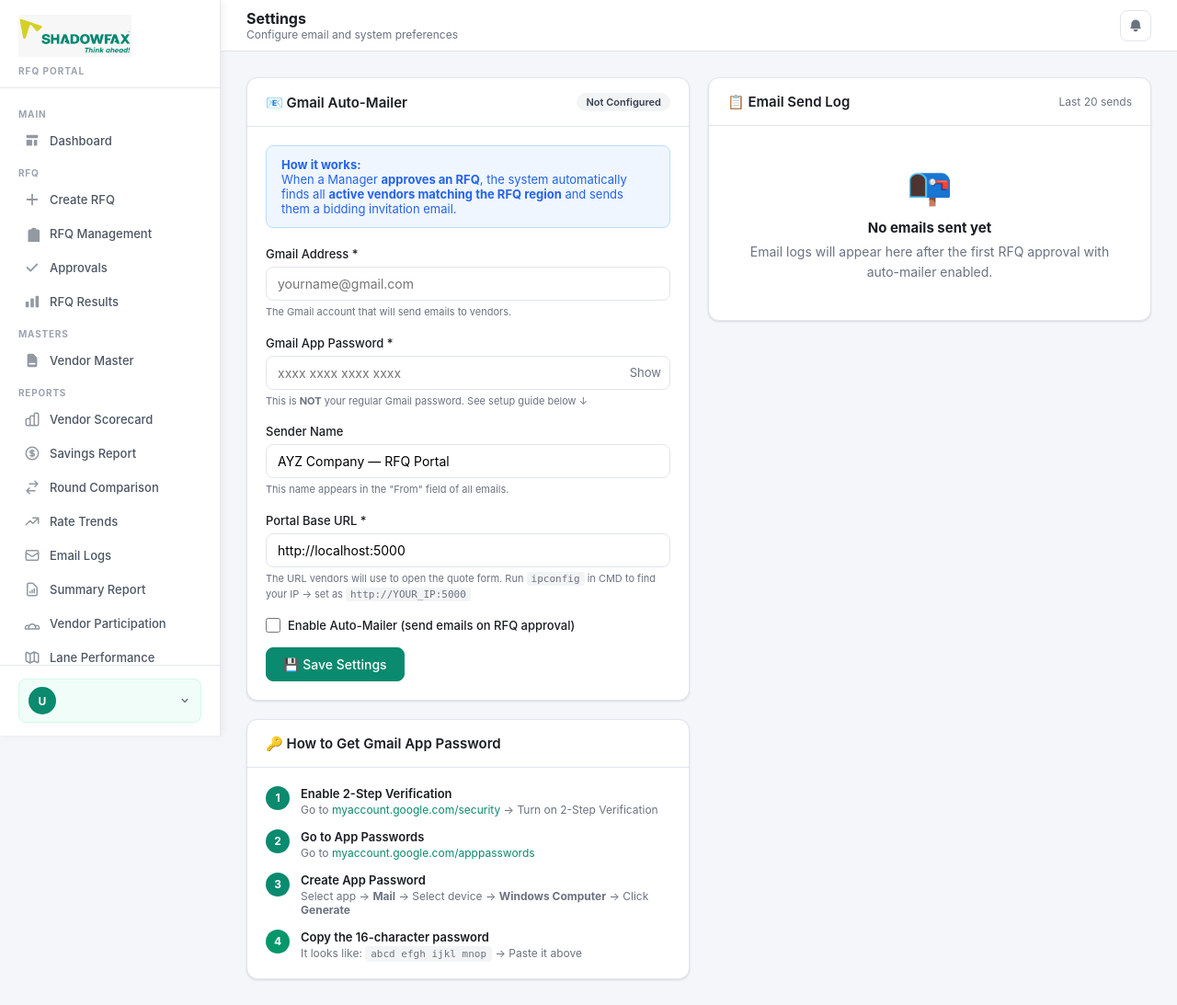
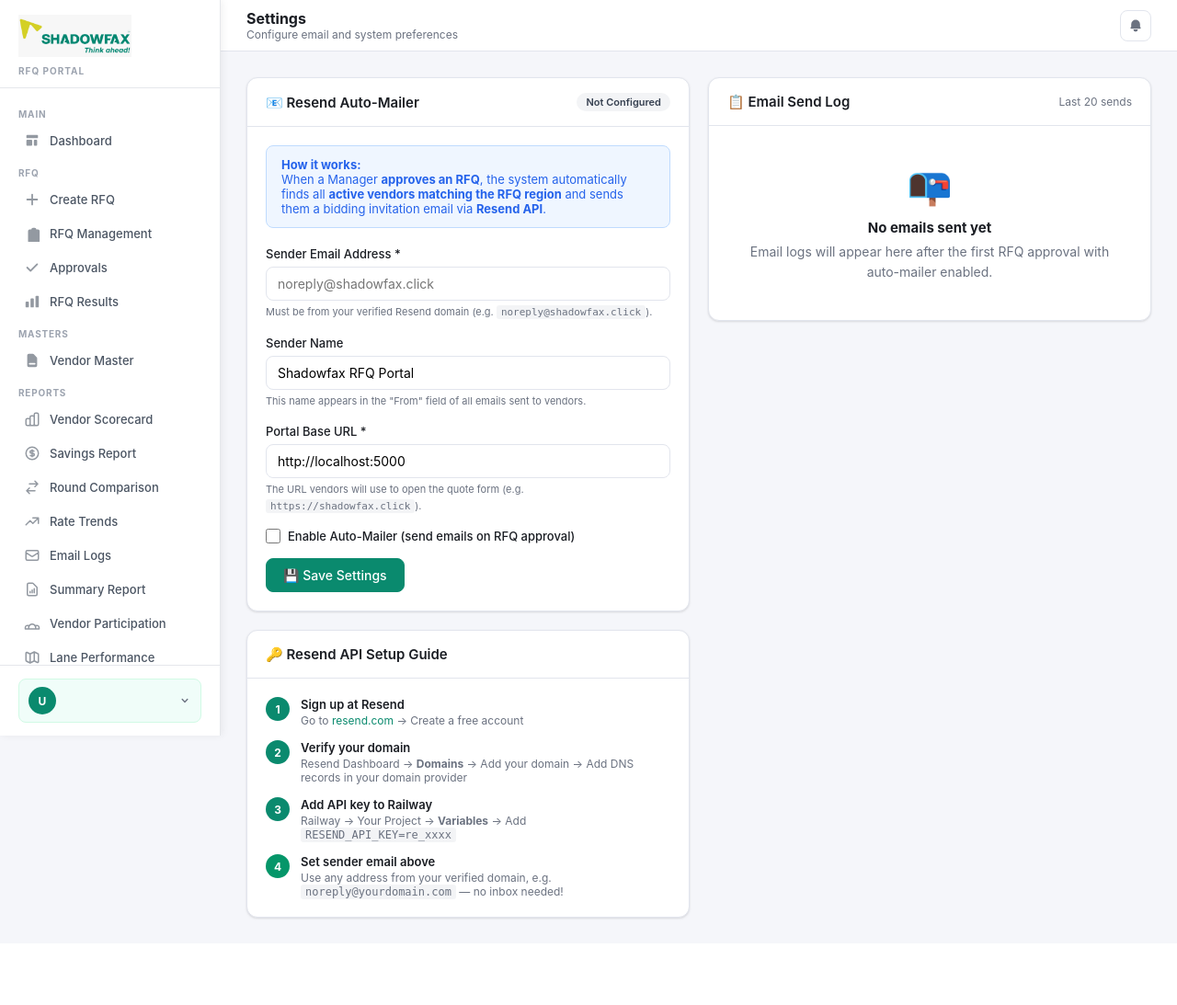
Before and after one commit to aman-negi-analyst/rfq-portal, a Flask app: template templates/settings.html in a window 1280 px wide. Shown: the whole page at 92% size. After the commit the page ends 1000 px from the top, so only its background shows below. Run offline with Flask 3, Linux system fonts and the light colour scheme; the template is opened without the code that fills it, so the values that code supplies are empty; some libraries are stand-ins or nearby versions.

Commit message:
Update settings page for Resend API

```diff
--- a/templates/settings.html
+++ b/templates/settings.html
@@ -10,7 +10,7 @@
   <div>
     <div class="card" style="margin-bottom:20px">
       <div class="card-header">
-        <h3>📧 Gmail Auto-Mailer</h3>
+        <h3>📧 Resend Auto-Mailer</h3>
         {% if cfg.is_active and cfg.gmail_address %}
         <span class="badge badge-approved" style="font-size:11px">
           <span class="pulse-dot"></span> Active
@@ -24,44 +24,30 @@
         <div class="info-box" style="margin-bottom:20px">
           <strong>How it works:</strong><br>
           When a Manager <strong>approves an RFQ</strong>, the system automatically finds all
-          <strong>active vendors matching the RFQ region</strong> and sends them a bidding invitation email.
+          <strong>active vendors matching the RFQ region</strong> and sends them a bidding invitation email via <strong>Resend API</strong>.
         </div>
 
         <form method="POST" action="{{ url_for('admin.settings') }}" id="settings-form">
-      <input type="hidden" name="csrf_token" value="{{ csrf_token() }}">
+          <input type="hidden" name="csrf_token" value="{{ csrf_token() }}">
           <input type="hidden" name="action" id="form-action" value="save">
 
           <div class="form-group">
-            <label>Gmail Address *</label>
+            <label>Sender Email Address *</label>
             <input type="email" name="gmail_address" id="gmail-addr"
                    value="{{ cfg.gmail_address or '' }}"
-                   placeholder="yourname@gmail.com" required/>
+                   placeholder="noreply@shadowfax.click" required/>
             <p style="font-size:11px;margin-top:4px;color:var(--text-2)">
-              The Gmail account that will send emails to vendors.
-            </p>
-          </div>
-
-          <div class="form-group">
-            <label>Gmail App Password *</label>
-            <div style="position:relative">
-              <input type="password" name="gmail_password" id="gmail-pw"
-                     value="{{ cfg.gmail_password or '' }}"
-                     placeholder="xxxx xxxx xxxx xxxx"/>
-              <button type="button" onclick="togglePw()" style="position:absolute;right:10px;top:50%;transform:translateY(-50%);background:none;border:none;cursor:pointer;color:var(--text-2);font-size:13px" id="pw-toggle">Show</button>
-            </div>
-            <p style="font-size:11px;margin-top:4px;color:var(--text-2)">
-              This is <strong>NOT</strong> your regular Gmail password.
-              See setup guide below ↓
+              Must be from your verified Resend domain (e.g. <code style="background:#f3f4f6;padding:1px 5px;border-radius:3px">noreply@shadowfax.click</code>).
             </p>
           </div>
 
           <div class="form-group">
             <label>Sender Name</label>
             <input type="text" name="sender_name"
-                   value="{{ cfg.sender_name or 'AYZ Company — RFQ Portal' }}"
-                   placeholder="AYZ Company — RFQ Portal"/>
+                   value="{{ cfg.sender_name or 'Shadowfax RFQ Portal' }}"
+                   placeholder="Shadowfax RFQ Portal"/>
             <p style="font-size:11px;margin-top:4px;color:var(--text-2)">
-              This name appears in the "From" field of all emails.
+              This name appears in the "From" field of all emails sent to vendors.
             </p>
           </div>
 
@@ -69,12 +55,9 @@
             <label>Portal Base URL *</label>
             <input type="text" name="base_url"
                    value="{{ cfg.base_url or 'http://localhost:5000' }}"
-                   placeholder="http://192.168.1.5:5000"/>
+                   placeholder="https://shadowfax.click"/>
             <p style="font-size:11px;margin-top:4px;color:var(--text-2)">
-              The URL vendors will use to open the quote form.
-              Run <code style="background:#f3f4f6;padding:1px 5px;border-radius:3px">ipconfig</code>
-              in CMD to find your IP → set as
-              <code style="background:#f3f4f6;padding:1px 5px;border-radius:3px">http://YOUR_IP:5000</code>
+              The URL vendors will use to open the quote form (e.g. <code style="background:#f3f4f6;padding:1px 5px;border-radius:3px">https://shadowfax.click</code>).
             </p>
           </div>
 
@@ -92,7 +75,6 @@
                     onclick="document.getElementById('form-action').value='save'">
               💾 Save Settings
             </button>
-
           </div>
         </form>
       </div>
@@ -100,35 +82,35 @@
 
     <!-- Setup Guide -->
     <div class="card">
-      <div class="card-header"><h3>🔑 How to Get Gmail App Password</h3></div>
+      <div class="card-header"><h3>🔑 Resend API Setup Guide</h3></div>
       <div class="card-body">
         <div style="display:flex;flex-direction:column;gap:14px">
           <div style="display:flex;gap:12px;align-items:flex-start">
             <div style="width:26px;height:26px;border-radius:50%;background:var(--accent);color:#fff;font-size:12px;font-weight:700;display:flex;align-items:center;justify-content:center;flex-shrink:0">1</div>
             <div>
-              <div style="font-weight:600;font-size:13px">Enable 2-Step Verification</div>
-              <div style="font-size:12px;color:var(--text-2);margin-top:2px">Go to <a href="https://myaccount.google.com/security" target="_blank" style="color:var(--accent)">myaccount.google.com/security</a> → Turn on 2-Step Verification</div>
+              <div style="font-weight:600;font-size:13px">Sign up at Resend</div>
+              <div style="font-size:12px;color:var(--text-2);margin-top:2px">Go to <a href="https://resend.com" target="_blank" style="color:var(--accent)">resend.com</a> → Create a free account</div>
             </div>
           </div>
           <div style="display:flex;gap:12px;align-items:flex-start">
             <div style="width:26px;height:26px;border-radius:50%;background:var(--accent);color:#fff;font-size:12px;font-weight:700;display:flex;align-items:center;justify-content:center;flex-shrink:0">2</div>
             <div>
-              <div style="font-weight:600;font-size:13px">Go to App Passwords</div>
-              <div style="font-size:12px;color:var(--text-2);margin-top:2px">Go to <a href="https://myaccount.google.com/apppasswords" target="_blank" style="color:var(--accent)">myaccount.google.com/apppasswords</a></div>
+              <div style="font-weight:600;font-size:13px">Verify your domain</div>
+              <div style="font-size:12px;color:var(--text-2);margin-top:2px">Resend Dashboard → <strong>Domains</strong> → Add your domain → Add DNS records in your domain provider</div>
             </div>
           </div>
           <div style="display:flex;gap:12px;align-items:flex-start">
             <div style="width:26px;height:26px;border-radius:50%;background:var(--accent);color:#fff;font-size:12px;font-weight:700;display:flex;align-items:center;justify-content:center;flex-shrink:0">3</div>
             <div>
-              <div style="font-weight:600;font-size:13px">Create App Password</div>
-              <div style="font-size:12px;color:var(--text-2);margin-top:2px">Select app → <strong>Mail</strong> → Select device → <strong>Windows Computer</strong> → Click <strong>Generate</strong></div>
+              <div style="font-weight:600;font-size:13px">Add API key to Railway</div>
+              <div style="font-size:12px;color:var(--text-2);margin-top:2px">Railway → Your Project → <strong>Variables</strong> → Add <code style="background:#f3f4f6;padding:1px 5px;border-radius:3px">RESEND_API_KEY=re_xxxx</code></div>
             </div>
           </div>
           <div style="display:flex;gap:12px;align-items:flex-start">
             <div style="width:26px;height:26px;border-radius:50%;background:var(--success);color:#fff;font-size:12px;font-weight:700;display:flex;align-items:center;justify-content:center;flex-shrink:0">4</div>
             <div>
-              <div style="font-weight:600;font-size:13px">Copy the 16-character password</div>
-              <div style="font-size:12px;color:var(--text-2);margin-top:2px">It looks like: <code style="background:#f3f4f6;padding:2px 6px;border-radius:4px;font-size:11px">abcd efgh ijkl mnop</code> → Paste it above</div>
+              <div style="font-weight:600;font-size:13px">Set sender email above</div>
+              <div style="font-size:12px;color:var(--text-2);margin-top:2px">Use any address from your verified domain, e.g. <code style="background:#f3f4f6;padding:1px 5px;border-radius:3px">noreply@yourdomain.com</code> — no inbox needed!</div>
             </div>
           </div>
         </div>
@@ -190,18 +172,10 @@
 
 </div>
 
-
-
 {% endblock %}
 
 {% block scripts %}
 <script>
-function togglePw() {
-  var inp = document.getElementById('gmail-pw');
-  var btn = document.getElementById('pw-toggle');
-  if (inp.type === 'password') { inp.type = 'text';     btn.textContent = 'Hide'; }
-  else                         { inp.type = 'password'; btn.textContent = 'Show'; }
-}
-
+// no password toggle needed anymore
 </script>
 {% endblock %}
```
